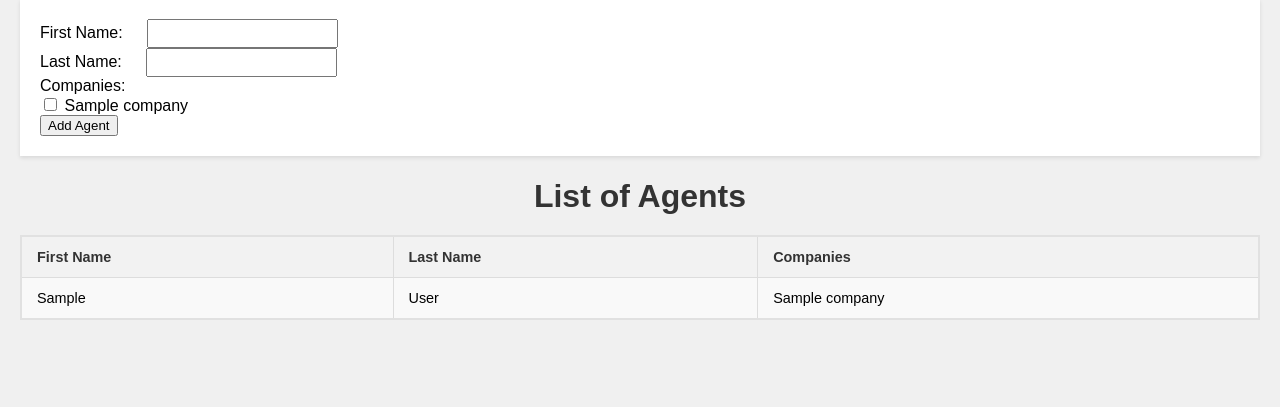
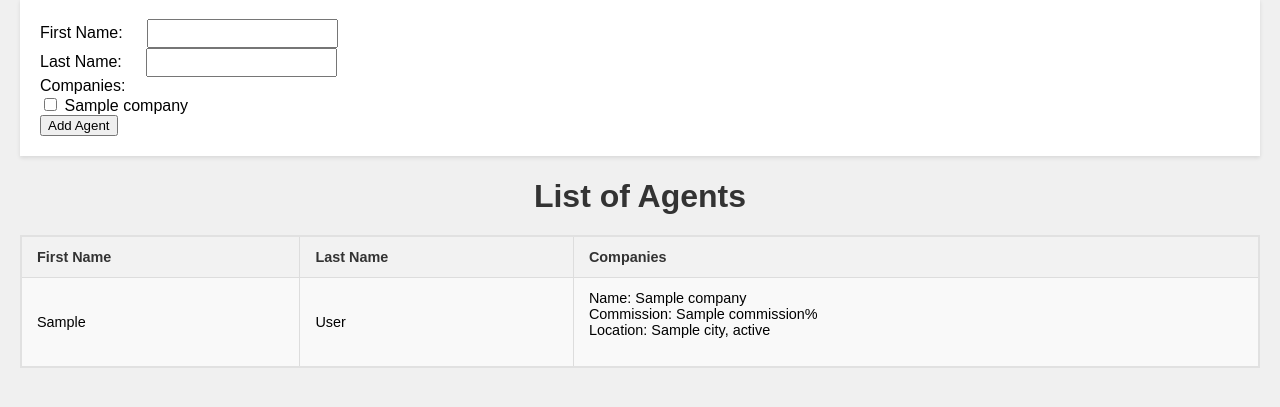
Before and after one commit to jaredt17/Project-CSI5450, a Flask app: page /agent in a window 1280 px wide. Shown: the part 179-586 px from the top of the page. Run offline with Flask 3, Linux system fonts and the light colour scheme; a database or web service that is not in the repository returns one stand-in record (values such as "Sample title"); parts of the project's set-up code (start-up, migrations or seed data) failed here and were passed over.

Commit message:
made agent prettier

```diff
--- a/realMI/templates/agent.html
+++ b/realMI/templates/agent.html
@@ -43,7 +43,9 @@
             <td>{{ agent.last_name }}</td>
             <td>
             {% for comp in agent.companies %}
-            {{ comp.name }}<br>
+                Name: {{ comp.name }}<br>
+                Commission: {{ comp.commission }}%<br>
+                Location: {{ comp.location.city }}, {{ comp.location.state }}<br><br>
             {% endfor %}
             </td>
         </tr>
```
